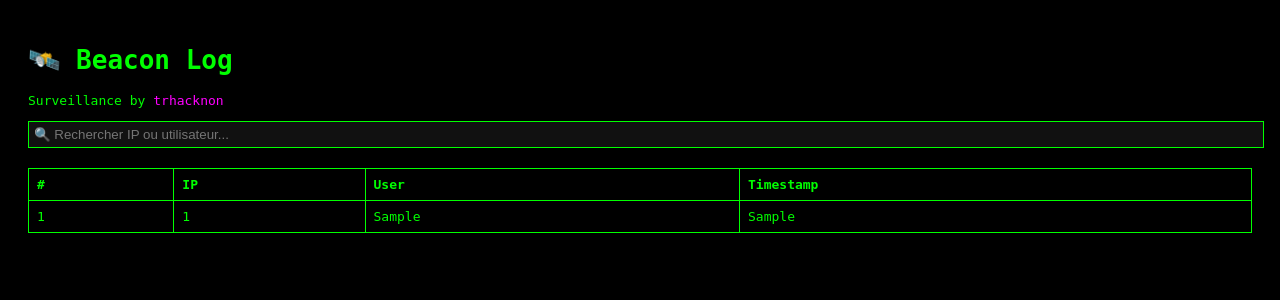
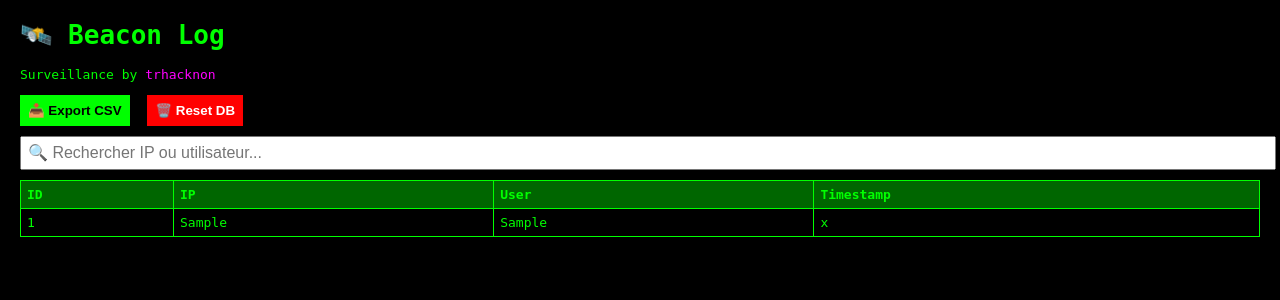
Before and after one commit to trh4ckn0n/challrepod, a Flask app: page /beacons in a window 1280 px wide. Shown: the top 300 px of the page. Run offline with Flask 3, Linux system fonts and the light colour scheme; tables that the repository leaves empty hold one stand-in row (values such as "Sample post").

Commit message:
Update beacons.html

```diff
--- a/templates/beacons.html
+++ b/templates/beacons.html
@@ -1,55 +1,38 @@
 <!DOCTYPE html>
-<html lang="en">
+<html lang="fr">
 <head>
-    <meta charset="UTF-8">
-    <title>trhacknon :: Beacons Monitor</title>
+    <meta charset="UTF-8" />
+    <title>🛰️ Beacon Log</title>
     <style>
-        body {
-            background: #000;
-            color: #0f0;
-            font-family: monospace;
-            padding: 20px;
-        }
-        table {
-            width: 100%;
-            border-collapse: collapse;
-            margin-top: 20px;
-        }
-        th, td {
-            border: 1px solid #0f0;
-            padding: 8px;
-            text-align: left;
-        }
-        input {
-            background: #111;
-            border: 1px solid #0f0;
-            color: #0f0;
-            padding: 5px;
-            width: 100%;
-        }
+        body { background:#000; color:#0f0; font-family: monospace; margin: 20px; }
+        table { width: 100%; border-collapse: collapse; margin-top: 10px;}
+        th, td { border: 1px solid #0f0; padding: 6px; text-align: left; }
+        th { background-color: #060; }
+        button { background: #0f0; border: none; padding: 8px; cursor: pointer; font-weight: bold; color: #000; }
+        button.reset { background: #f00; color: #fff; margin-left: 10px; }
+        input { margin-top: 10px; padding: 6px; width: 100%; font-size: 1em; }
     </style>
 </head>
 <body>
     <h1>🛰️ Beacon Log</h1>
     <p>Surveillance by <span style="color:#f0f">trhacknon</span></p>
-    <input type="text" id="search" placeholder="🔍 Rechercher IP ou utilisateur..." onkeyup="filterTable()">
+
+    <button onclick="window.location.href='/beacons/export'">📥 Export CSV</button>
+    <button class="reset" onclick="resetDB()">🗑️ Reset DB</button>
+
+    <input type="text" id="search" placeholder="🔍 Rechercher IP ou utilisateur..." onkeyup="filterTable()" />
 
     <table id="beaconTable">
         <thead>
-            <tr>
-                <th>#</th>
-                <th>IP</th>
-                <th>User</th>
-                <th>Timestamp</th>
-            </tr>
+            <tr><th>ID</th><th>IP</th><th>User</th><th>Timestamp</th></tr>
         </thead>
         <tbody>
-            {% for beacon in beacons %}
+            {% for id, ip, user, timestamp in beacons %}
             <tr>
-                <td>{{ loop.index }}</td>
-                <td>{{ beacon[0] }}</td>
-                <td>{{ beacon[1] }}</td>
-                <td>{{ beacon[2] }}</td>
+                <td>{{ id }}</td>
+                <td>{{ ip }}</td>
+                <td>{{ user }}</td>
+                <td>{{ timestamp }}</td>
             </tr>
             {% endfor %}
         </tbody>
@@ -67,6 +50,17 @@
                 row.style.display = (ip.includes(filter) || user.includes(filter)) ? "" : "none";
             });
         }
+
+        function resetDB() {
+            if (!confirm("⚠️ Êtes-vous sûr de vouloir supprimer toutes les données ?")) return;
+            fetch('/beacons/reset', { method: 'POST' })
+                .then(res => res.json())
+                .then(data => {
+                    alert(data.message);
+                    location.reload();
+                })
+                .catch(() => alert("Erreur lors de la réinitialisation."));
+        }
     </script>
 </body>
 </html>
```
